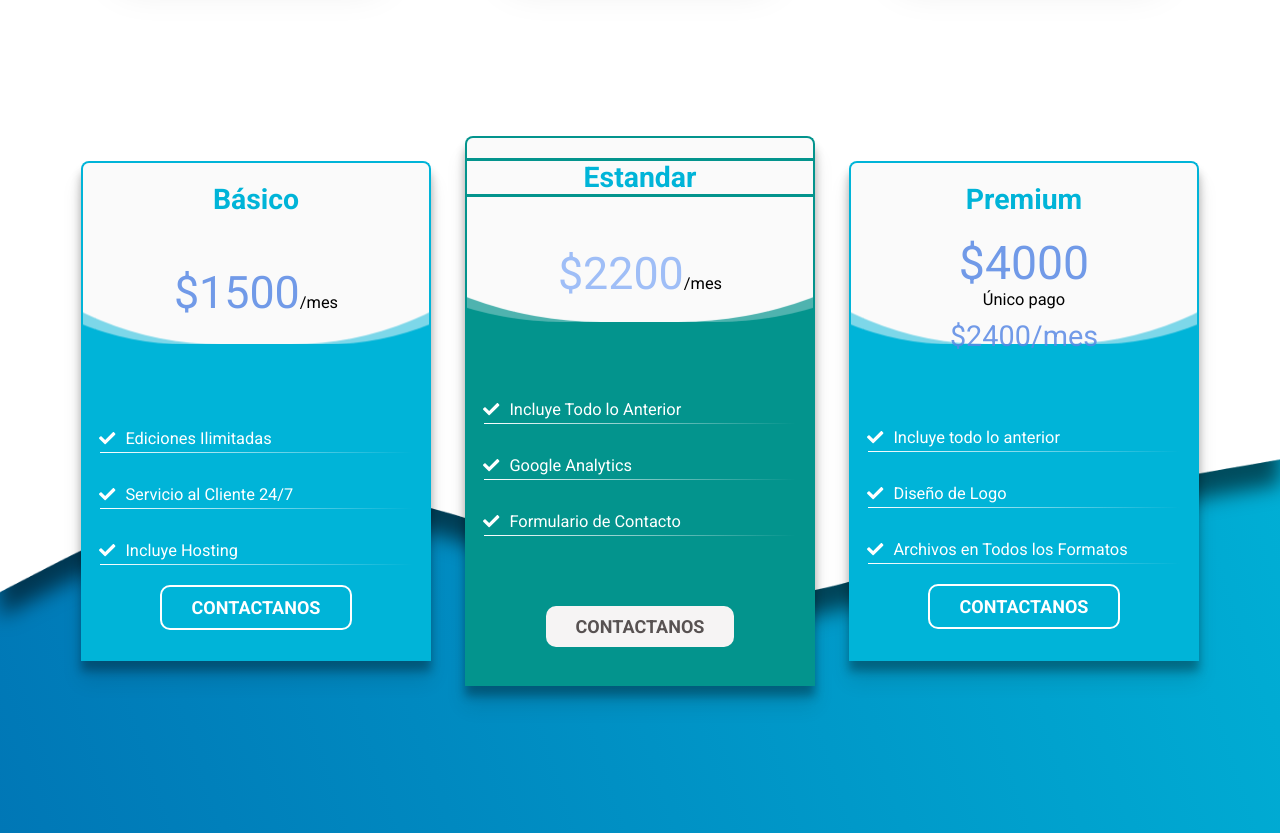
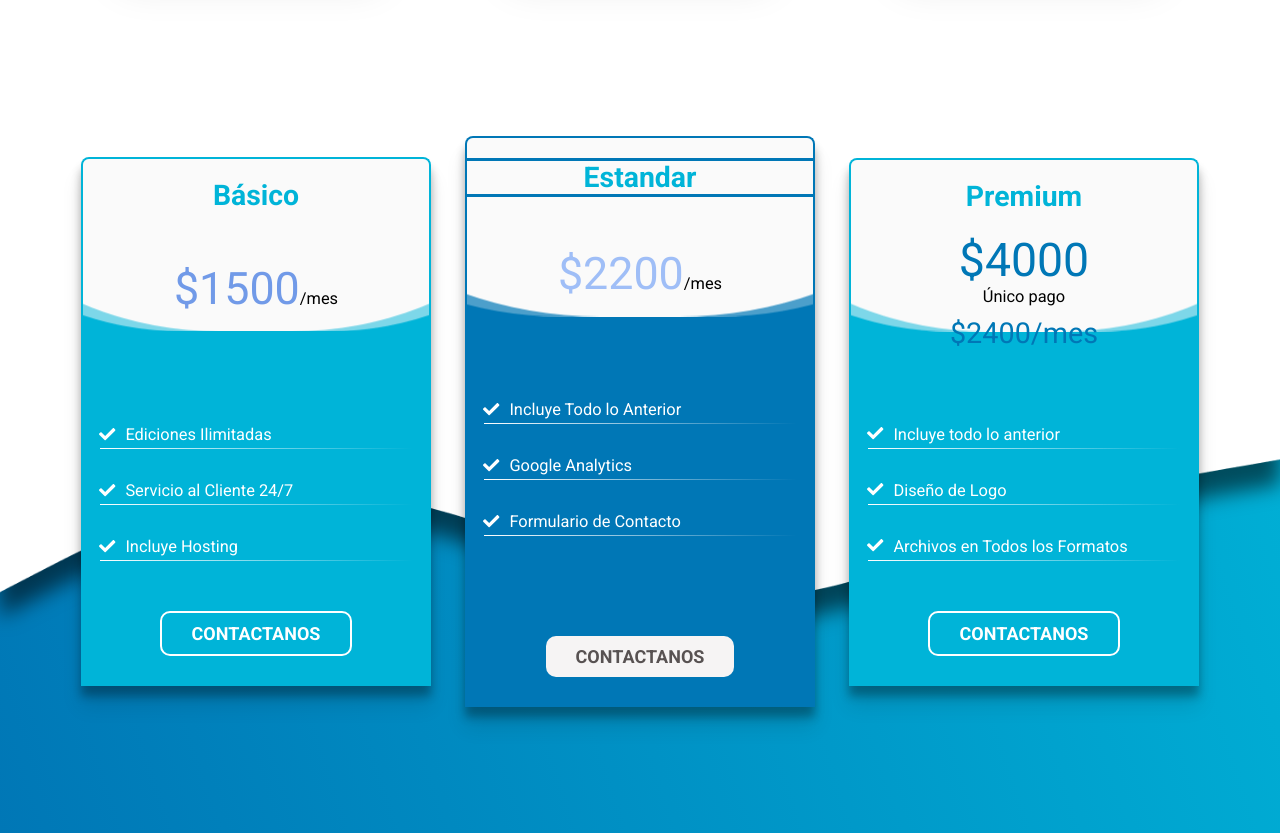
Before and after one commit to AdrielIg/WebDevArg, a plain HTML site: page index.html in a window 1280 px wide. Shown: the part 3500-4333 px from the top of the page. Drawn offline with Linux system fonts and the light colour scheme.

Commit message:
Style card prices

```diff
--- a/style.css
+++ b/style.css
@@ -16,6 +16,7 @@ html {
   --price: calc(3.2rem + 1vw);
   --mini-tittle: calc(1rem + 0.5vw);
   --main-color: #00b4d8;
+  --secondary-color: #0077b6;
   --text-color: #585252;
   --white-text: #f6f4f4;
 }
@@ -647,10 +648,7 @@ header > img {
   bottom: 0;
   height: 70%;
   background: var(--main-color);
-
   z-index: -1;
-  /*box-shadow: inset 0 0 50px rgba(0, 0, 0, 0.5);
-  */
   transition: 0.5s;
 }
 .liquid:before,
@@ -677,12 +675,12 @@ header > img {
 }
 .precio-estandar {
   background: #292b2b;
-  border: 2px solid #03948d;
+  border: 2px solid var(--secondary-color);
 
   border-bottom: none;
   box-shadow: 0px 10px 10px rgba(0, 0, 0, 0.3), 0px 20px 20px rgba(0, 0, 0, 0.1);
   text-align: left;
-  background: #03948d;
+  background: var(--secondary-color);
   flex: 0 1 10rem;
   min-height: 55rem;
   width: 15rem;
@@ -701,8 +699,8 @@ header > img {
   text-align: center;
   margin-top: 2rem;
   color: var(--main-color);
-  border-top: 3px solid #03948d;
-  border-bottom: 3px solid #03948d;
+  border-top: 3px solid var(--secondary-color);
+  border-bottom: 3px solid var(--secondary-color);
 }
 
 .mes-estandar {
@@ -730,10 +728,12 @@ header > img {
   margin-top: 3.2rem;
 }
 
-.precio-contacto-estandar {
+.precio-contacto-estandar,
+.precio-contacto {
   display: flex;
   justify-content: center;
-  margin-top: 2rem;
+  margin-top: 5rem;
+  margin-bottom: 3rem;
 }
 .precio-contacto-estandar a {
   color: var(--text-color);
@@ -750,7 +750,7 @@ header > img {
   width: 100%;
   bottom: 0;
   height: 70%;
-  background: #03948d;
+  background: var(--secondary-color);
 
   z-index: -1;
   /*box-shadow: inset 0 0 50px rgba(0, 0, 0, 0.5);
@@ -779,11 +779,6 @@ header > img {
   border-radius: 40%;
   animation: wave 4s infinite linear;
 }
-
-.precio:hover .liquid:before,
-.precio:hover .liquid:after {
-}
-
 .datos-premium {
   text-align: center;
   margin-top: 2rem;
@@ -791,7 +786,7 @@ header > img {
 .unico-pago {
   text-align: center;
   font-size: var(--header2);
-  color: rgba(87, 136, 228, 0.849);
+  color: var(--secondary-color);
   margin-top: 2rem;
 }
 .premium {
@@ -800,7 +795,7 @@ header > img {
 .valor-premium {
   font-size: var(--header1);
   margin-top: 1rem;
-  color: rgba(87, 136, 228, 0.849);
+  color: var(--secondary-color);
 }
 
 .pack-premium {
```
